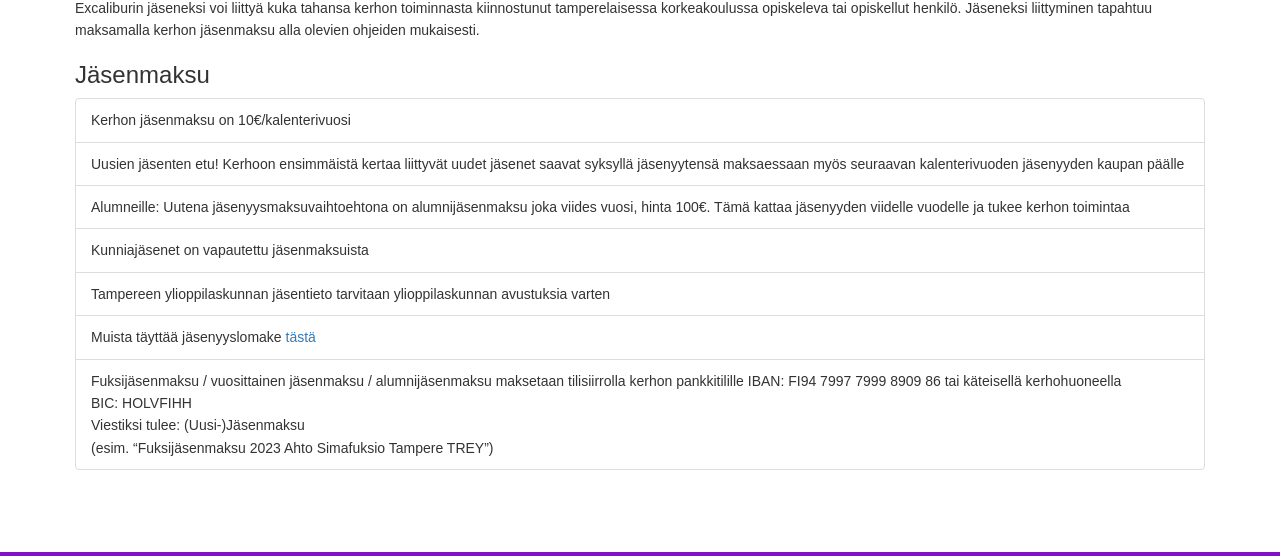
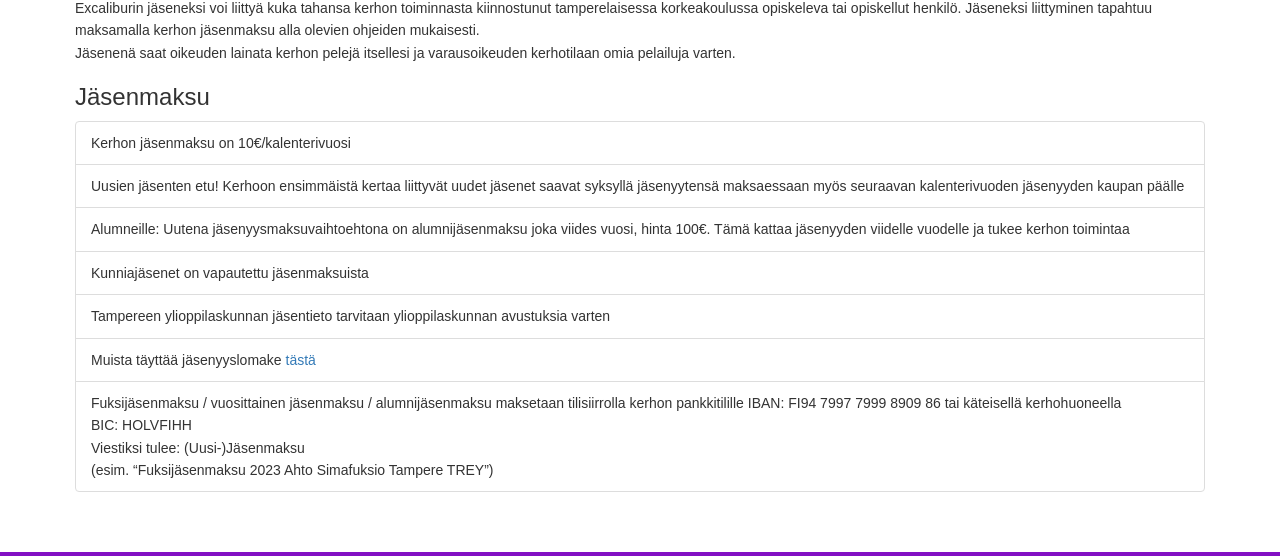
Before and after one commit to FinnPete/Excalibur-Verkkosivut, a plain HTML site: page Membership.html in a window 1280 px wide. Shown: the part 178-734 px from the top of the page. Drawn offline with nearby package versions, Linux system fonts and the light colour scheme.

Commit message:
Update Membership.html
Add membership benefit info

```diff
--- a/Membership.html
+++ b/Membership.html
@@ -144,7 +144,8 @@
     <div class="content">
         <div class="text">
             <h2>Jäseneksi liittyminen</h2>
-            <p>Excaliburin jäseneksi voi liittyä kuka tahansa kerhon toiminnasta kiinnostunut tamperelaisessa korkeakoulussa opiskeleva tai opiskellut henkilö. Jäseneksi liittyminen tapahtuu maksamalla kerhon jäsenmaksu alla olevien ohjeiden mukaisesti.</p>
+            <p>Excaliburin jäseneksi voi liittyä kuka tahansa kerhon toiminnasta kiinnostunut tamperelaisessa korkeakoulussa opiskeleva tai opiskellut henkilö. Jäseneksi liittyminen tapahtuu maksamalla kerhon jäsenmaksu alla olevien ohjeiden mukaisesti.<br>
+            Jäsenenä saat oikeuden lainata kerhon pelejä itsellesi ja varausoikeuden kerhotilaan omia pelailuja varten.</p>
             <h3>Jäsenmaksu</h3>
             <ul class="list-group">
             <li class="list-group-item">Kerhon jäsenmaksu on 10€/kalenterivuosi</li>
```
